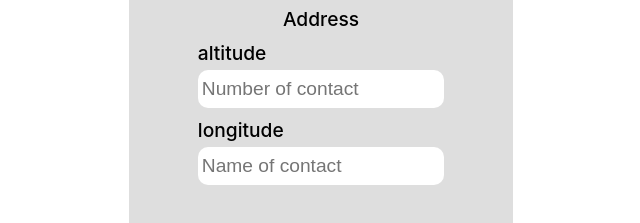
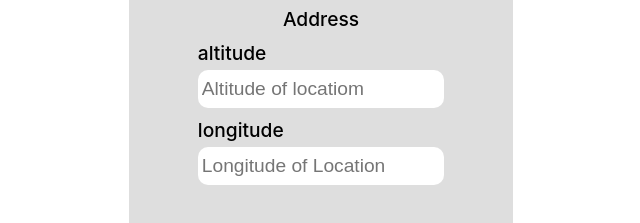
Before and after one commit to Mahmoud-Bakir/general-contacts-manager, a React (Create React App) app in the folder contact-manager-fe/: page /add in a window 1280 px wide. Shown: the part 415-638 px from the top of the page, without its empty margins (319-959 px from the left). Built offline with nearby package versions, Linux system fonts and the light colour scheme.

Commit message:
FE- added post request in form component

```diff
--- a/contact-manager-fe/src/Components/Form/form.jsx
+++ b/contact-manager-fe/src/Components/Form/form.jsx
@@ -1,11 +1,45 @@
 import './form.css';
 import { useState } from 'react';
 import { useNavigate } from 'react-router-dom';
+import axios from "axios"
 
 const Form = () => {
-    const navigator = useNavigate();
-    const goBack = () => {
+   const [name,setName]=useState("")
+   const [number,setNumber]=useState("")
+   const [altitude,setAltitude]=useState("")
+   const [longitude,setLongitude]=useState("")
+   const navigator = useNavigate();
+   const goBack = () => {
         navigator('/');
+    }
+
+    const handleName=(e)=>{
+        setName(e.target.value)
+       }
+    const handleNumber=(e)=>{
+      setNumber(e.target.value)
+     }
+    const handleAltitude=(e)=>{
+      setAltitude(e.target.value)
+     }
+    const handleLongitude=(e)=>{
+      setLongitude(e.target.value)
+     }
+
+    const handleSubmit=()=>{
+        const data = new FormData()
+        data.append("name",name)
+        data.append("number",number)
+        data.append("altitude",altitude)
+        data.append("longitude",longitude)
+        axios.post("http://127.0.0.1:8000/api/addContact",data)
+        .then((res) => {
+           console.log(res)
+           window.location.href="http://localhost:3000/"
+           }).catch((err) => {
+              console.log(err);
+           })
+
     }
     return (
         <section className='form-container'>
@@ -15,28 +49,28 @@ const Form = () => {
                 <label > Personal Info</label>
                 <div className='element'>
                   <label>Name</label>
-                  <input type="text" name="" id="" placeholder='Name of contact'/>
+                  <input type="text" name="" id="" placeholder='Name of contact' onChange={handleName}/>
                 </div>
                 <div className='element'>
                   <label>number</label>
-                  <input type="text" name="" id="" placeholder='Number of contact'/>
+                  <input type="text" name="" id="" placeholder='Number of contact' onChange={handleNumber}/>
                 </div>
                 <br />
                 <label > Address</label>
 
                 <div className='element'>
                 <label > altitude</label>
-                  <input type="decimal" name="" id="" placeholder='Number of contact'/>
+                  <input type="number" name="" id="" placeholder='Altitude of locatiom' step="0.0000000001" onChange={handleAltitude}/>
                 </div>
                  <div className='element'>
                  <label>longitude</label>
-                  <input type="decimal" name="" id="" placeholder='Name of contact'/>
+                  <input type="number" name="" id="" placeholder='Longitude of Location' step="0.0000000001" onChange={handleLongitude}/>
                  </div>
 
                   <br />
                   <div className='footer'>
                     <button onClick={goBack}>Go back</button>
-                    <button>Add contact</button>
+                    <button onSubmit={handleSubmit}>Add contact</button>
                   </div>
 
 
```
